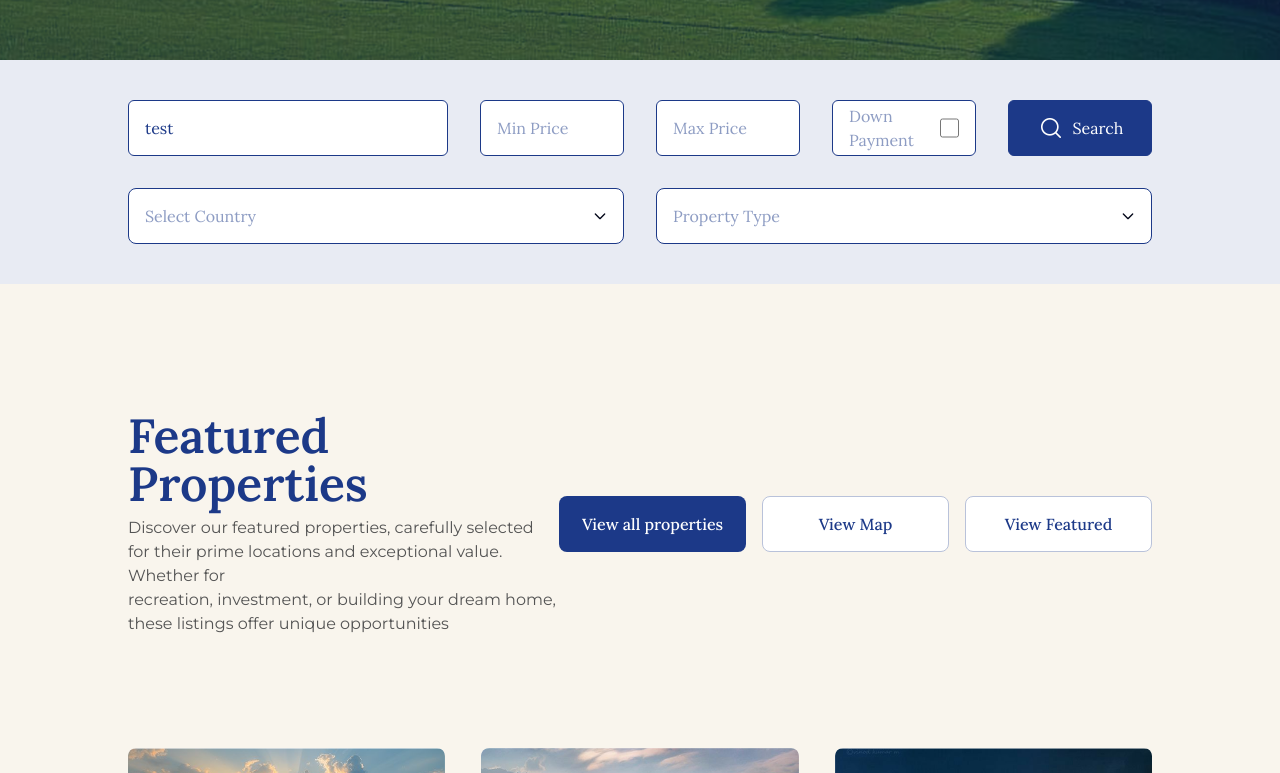
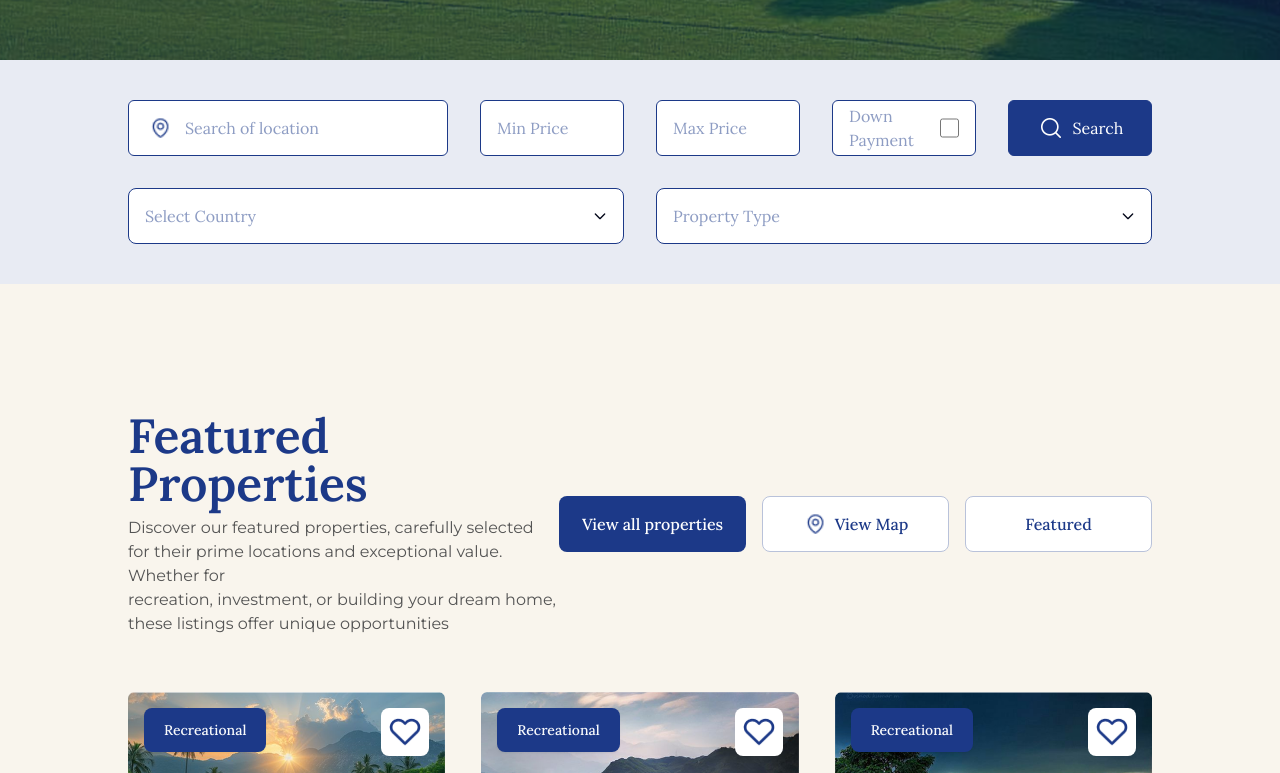
Before and after one commit to MHShiqder/Ease-Chat, a React (Vite) app: page / in a window 1280 px wide. Shown: the part 747-1520 px from the top of the page. Built offline with nearby package versions, Linux system fonts and the light colour scheme.

Commit message:
added some changes

```diff
--- /dev/null
+++ b/public/price.json
@@ -0,0 +1,41 @@
+[
+  {
+    "plan": "Basic",
+    "description": "Perfect for occasional sellers",
+    "price": 29,
+    "billing_period": "month",
+    "features": [
+      "List up to 5 properties",
+      "Standard search ranking",
+      "Buyer chat access"
+    ],
+    "not_included": [
+      "Free daily boosts"
+    ]
+  },
+  {
+    "plan": "Premium",
+    "description": "Ideal for active sellers with multiple properties",
+    "price": 59,
+    "billing_period": "month",
+    "features": [
+      "Unlimited listings",
+      "Higher search ranking",
+      "Buyer chat access",
+      "1 free daily boost/month"
+    ]
+  },
+  {
+    "plan": "Annual Premium",
+    "description": "Best value for professional",
+    "note": "Save $209 compared to monthly",
+    "price": 499,
+    "billing_period": "year",
+    "features": [
+      "Unlimited listings",
+      "Best search ranking",
+      "Buyer chat access",
+      "12 free daily boosts"
+    ]
+  }
+]
--- a/src/components/Card/Card.tsx
+++ b/src/components/Card/Card.tsx
@@ -1,4 +1,5 @@
 import type { Property } from "../Properties/Properties";
+import { Button } from "../ui/button";
 
 interface CardProps {
   property: Property;
@@ -8,9 +9,15 @@ export default function Card({ property }: CardProps) {
   return (
     <div>
       <div className="card bg-base-100 ">
-        <figure>
-          <img src={property.image} alt="Shoes" />
-        </figure>
+        <div className="relative ">
+          <figure>
+            <img src={property.image} alt="Shoes" />
+          </figure>
+          <Button className="absolute top-4 left-4">Recreational</Button>
+          <div className="bg-white rounded-md p-2 absolute top-4 right-4">
+            <img src="/heart.png" alt="" className="w-8 h-8" />
+          </div>
+        </div>
         <div className="p-5">
           <div className="space-y-2">
             <h2 className="card-title font-medium text-2xl text-primary">
--- a/src/components/Properties/Properties.tsx
+++ b/src/components/Properties/Properties.tsx
@@ -29,7 +29,7 @@ export default function Properties() {
 
   return (
     <div className="bg-[#f9f5ed] p-32">
-      <div className="flex mb-28 items-center justify-between">
+      <div className="flex mb-14 items-center justify-between">
         <div>
           <h1 className="text-5xl font-semibold text-primary mb-2">
             Featured Properties
@@ -45,11 +45,12 @@ export default function Properties() {
           <button className="w-[187px] h-14 bg-primary text-white rounded-md  font-medium">
             View all properties
           </button>
-          <button className="w-[187px] h-14 bg-white text-primary rounded-md border border-[#B9C2DA] font-medium">
-            View Map
+          <button className="w-[187px] h-14 bg-white text-primary rounded-md border border-[#B9C2DA] font-medium flex items-center justify-center gap-2">
+            <img className="w-6 h-6" src="/location.png" alt="" />
+            <span>View Map</span>
           </button>
           <button className="w-[187px] h-14 bg-white text-primary rounded-md border border-[#B9C2DA] font-medium">
-            View Featured
+            Featured
           </button>
 
         </div>
--- a/src/components/PropertySearch/PropertySearch.tsx
+++ b/src/components/PropertySearch/PropertySearch.tsx
@@ -2,7 +2,7 @@ import { useForm } from "react-hook-form";
 import type { SubmitHandler } from "react-hook-form";
 
 type Inputs = {
-  example: string;
+  location: string;
   property: string;
   country: string;
   minPrice: number;
@@ -20,7 +20,7 @@ export default function PropertySearch() {
   } = useForm<Inputs>();
   const onSubmit: SubmitHandler<Inputs> = (data) => console.log(data);
 
-  console.log(watch("example")); // watch input value by passing the name of it
+  console.log(watch("location")); // watch input value by passing the name of it
 
   return (
     <div className="bg-[#E8EBF3] py-10 px-32">
@@ -28,11 +28,14 @@ export default function PropertySearch() {
         onSubmit={handleSubmit(onSubmit)}
         className="grid grid-cols-6 gap-8 "
       >
-        <input
-          defaultValue="test"
-          {...register("example")}
-          className={`${inputStyle} col-span-2`}
+        <div className="col-span-2 relative">
+          <input
+          placeholder="Search of location"
+          {...register("location")}
+          className={`${inputStyle} w-full pl-14`}
         />
+        <img src="/location.png" alt="" className="h-6 w-6 absolute top-4 left-5"/>
+        </div>
         <input
           placeholder="Min Price"
           type="number"
```
Also changed, not shown: public/heart.png (added).
